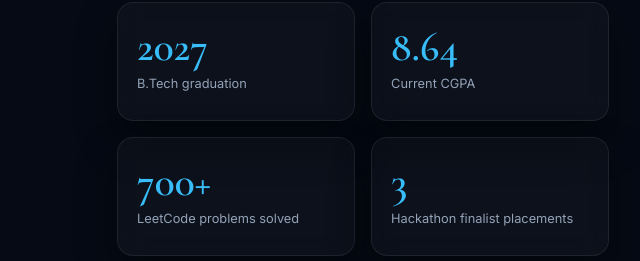
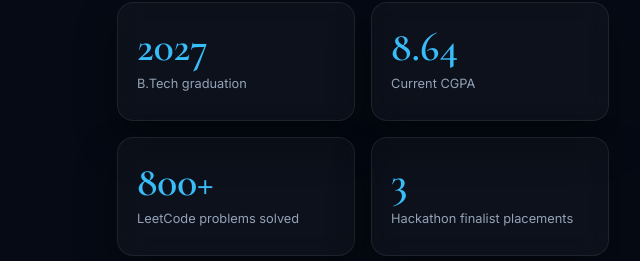
Before and after one commit to FAIZ1409/PortfolioUpdated, a plain HTML site: page index.html in a window 1280 px wide. Shown: the part 900-1161 px from the top of the page, 621-1261 px from the left. Drawn offline with nearby package versions, Linux system fonts and the light colour scheme; animation ran at ten frames a second.

Commit message:
Update LeetCode problems solved count to 800

```diff
--- a/index.html
+++ b/index.html
@@ -457,7 +457,7 @@ footer .container{display:flex;justify-content:space-between;flex-wrap:wrap;gap:
     <div class="stats">
       <div class="card stat reveal"><b>2027</b><small>B.Tech graduation</small></div>
       <div class="card stat reveal" style="--d:.06s"><b>8.64</b><small>Current CGPA</small></div>
-      <div class="card stat reveal" style="--d:.12s"><b>700+</b><small>LeetCode problems solved</small></div>
+      <div class="card stat reveal" style="--d:.12s"><b>800+</b><small>LeetCode problems solved</small></div>
       <div class="card stat reveal" style="--d:.18s"><b>3</b><small>Hackathon finalist placements</small></div>
     </div>
   </div>
```
